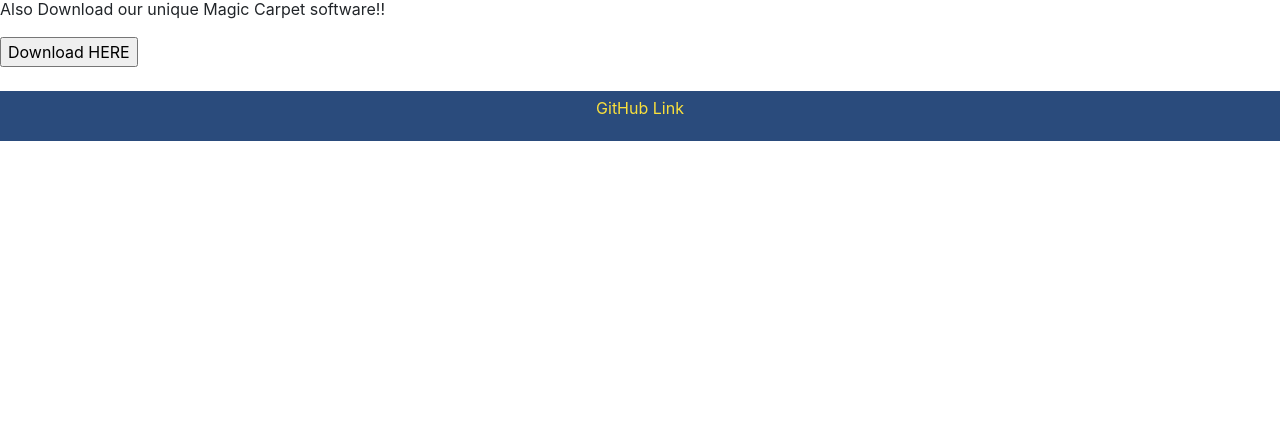
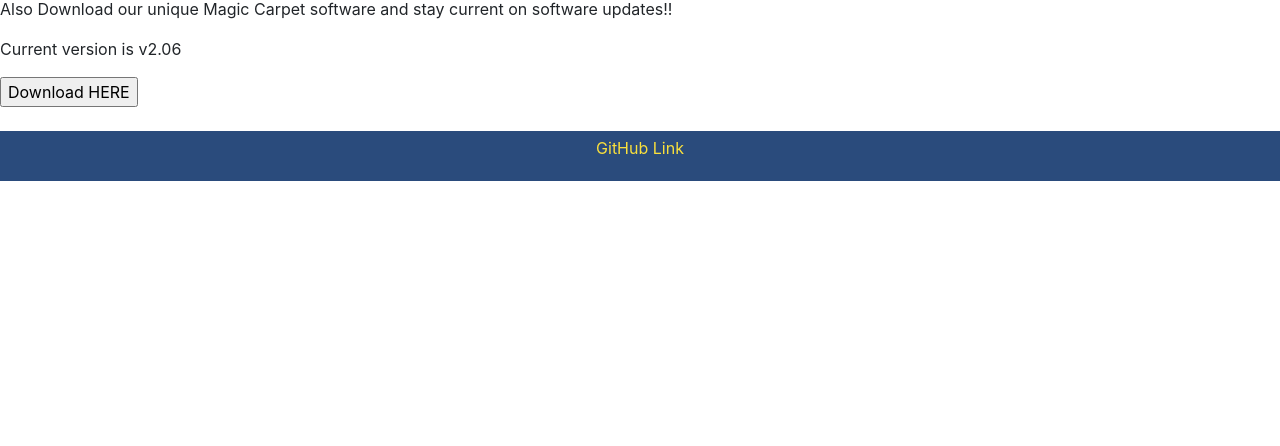
Before and after one commit to MichaelLavin778/CreativeProject1, a plain HTML site: page signup.html in a window 1280 px wide. Shown: the part 354-800 px from the top of the page. Drawn offline with nearby package versions, Linux system fonts and the light colour scheme; a web font is replaced by a local one.

Commit message:
sign up touch up

```diff
--- a/signup.html
+++ b/signup.html
@@ -46,7 +46,8 @@
         </form>
         <hr>
         <h1>New Carpet Software!</h1>
-        <p>Also Download our unique Magic Carpet software!!</p>
+        <p>Also Download our unique Magic Carpet software and stay current on software updates!!</p>
+        <p>Current version is v2.06</p>
         <form name="downloader">
             <input type="button" value="Download HERE">
         </form>
```
